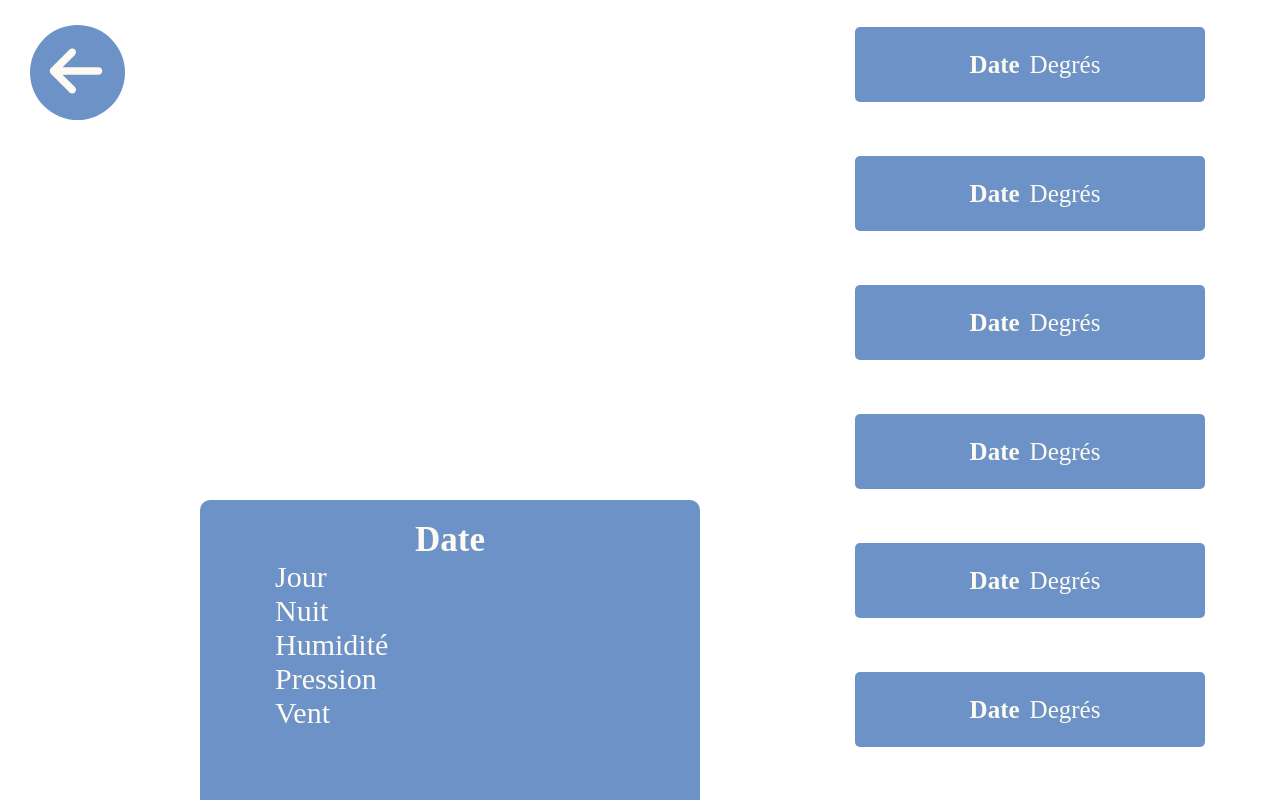
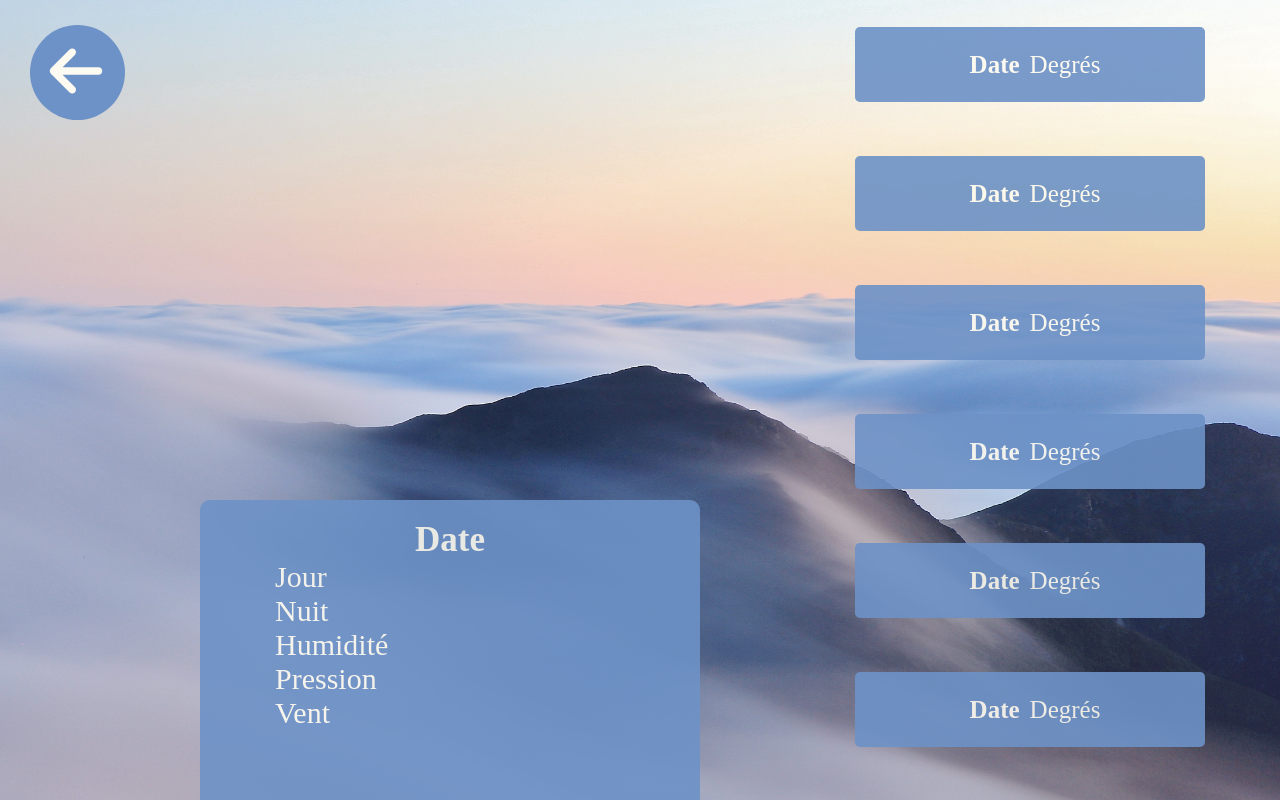
Before and after one commit to XavierTRUONG/weatherApp, a React (Create React App) app: page /weather in a window 1280 px wide. Built offline with nearby package versions, Linux system fonts and the light colour scheme; a web font is replaced by a local one.

Commit message:
changement css weather

```diff
--- a/src/Components/LittleBox/LittleBox.css
+++ b/src/Components/LittleBox/LittleBox.css
@@ -6,6 +6,7 @@
     display: flex;
     justify-content: center;
     align-items: center;
+    opacity: 0.9;
 }
 .littleContainer {
     display: flex;
--- a/src/Components/MainBox/MainBox.css
+++ b/src/Components/MainBox/MainBox.css
@@ -20,4 +20,5 @@
     position: absolute;
     bottom: 0px;
     margin-left: 200px;
+    opacity: 0.9;
 }
--- a/src/Pages/Weather/Weather.css
+++ b/src/Pages/Weather/Weather.css
@@ -1,4 +1,7 @@
 .weather {
     width: 100%;
     height: 100vh;
+    background: url(../../Public/Images/cloud.jpg);
+    background-size: cover;
+    background-repeat: no-repeat;
 }
```
